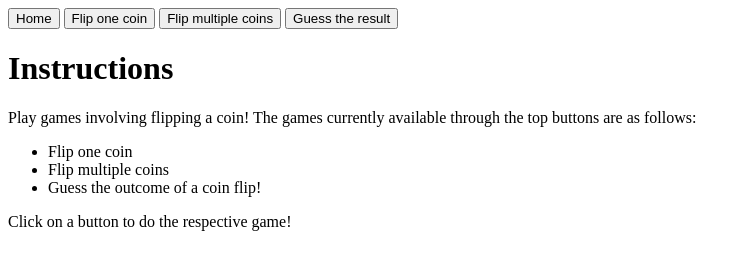
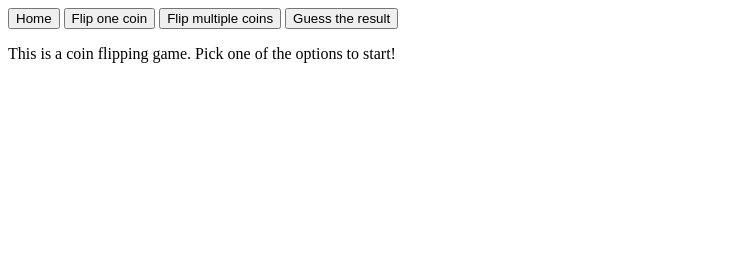
Before and after one commit to comp426-2022-spring/a05-zhehaowUNC, a website: page public/index.html in a window 1280 px wide. Shown: the whole page, without its empty margins (0-747 px from the left). Drawn offline with Linux system fonts and the light colour scheme.

Commit message:
Update index.html

```diff
--- a/public/index.html
+++ b/public/index.html
@@ -35,14 +35,7 @@
         <button id="guessnav" onclick="focusDiv('guess')">Guess the result</button>
     </nav>
     <div id="home" class="active">
-        <h1>Instructions</h1>
-        <p>Play games involving flipping a coin! The games currently available through the top buttons are as follows:</p>
-        <ul>
-            <li>Flip one coin</li>
-            <li>Flip multiple coins</li>
-            <li>Guess the outcome of a coin flip!</li>
-        </ul>
-        <p>Click on a button to do the respective game!</p>
+        <p> This is a coin flipping game. Pick one of the options to start!</p>
     </div>
     <div id="single" class="hidden">
         <h1>Flip One Coin</h1>
```
